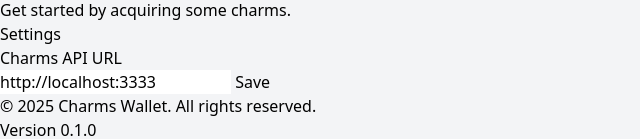
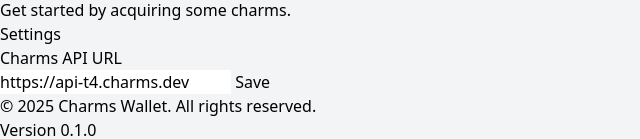
Before and after one commit to capitaharlock/charms-wallet, a Svelte app in the folder webapp/: page / in a window 1280 px wide. Shown: the part 782-921 px from the top of the page, without its empty margins (0-640 px from the left). Built offline with nearby package versions, Linux system fonts and the light colour scheme.

Commit message:
Update settings.ts

```diff
--- a/webapp/src/stores/settings.ts
+++ b/webapp/src/stores/settings.ts
@@ -1,13 +1,23 @@
 import { writable } from 'svelte/store';
 
-const DEFAULT_API_URL = 'http://localhost:3333';
+const DEFAULT_API_URL = 'https://api-t4.charms.dev';
+
+// Helper to validate and format API URL
+const formatApiUrl = (url: string) => {
+    // If it's a full URL (http:// or https://), return as is
+    if (url.startsWith('http://') || url.startsWith('https://')) return url;
+    // Otherwise, assume it's a hostname/path and prepend https://
+    return `https://${url}`;
+};
 
 // Initialize from localStorage or use default
-const storedApiUrl = localStorage.getItem('charmsApiUrl') || DEFAULT_API_URL;
+const storedApiUrl = localStorage.getItem('charmsApiUrl');
+const initialUrl = storedApiUrl ? formatApiUrl(storedApiUrl) : DEFAULT_API_URL;
 
-export const apiUrl = writable<string>(storedApiUrl);
+export const apiUrl = writable<string>(initialUrl);
 
 export const saveApiUrl = (value: string) => {
-    localStorage.setItem('charmsApiUrl', value);
-    apiUrl.set(value);
+    const formattedUrl = formatApiUrl(value);
+    localStorage.setItem('charmsApiUrl', formattedUrl);
+    apiUrl.set(formattedUrl);
 };
```
